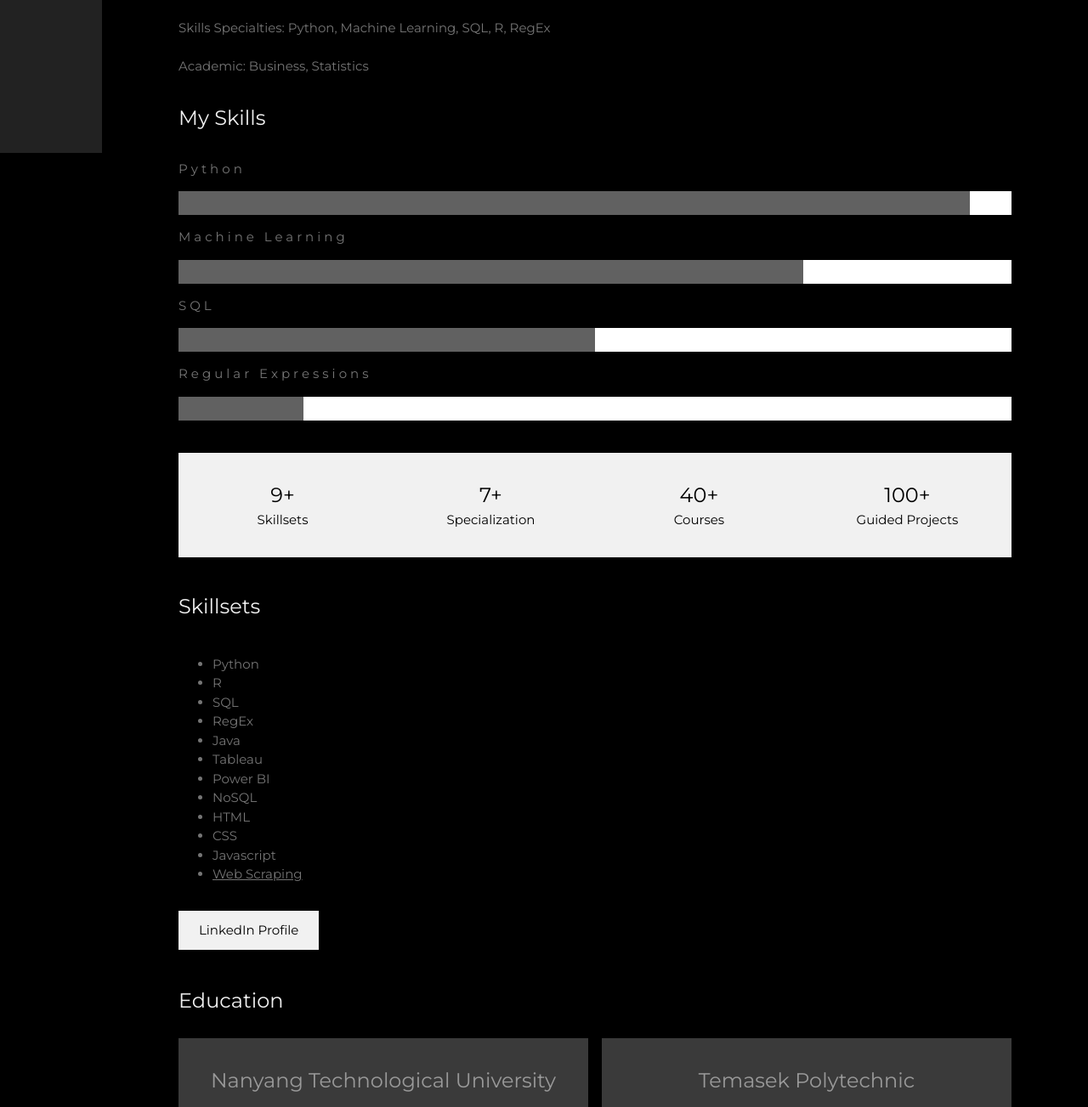
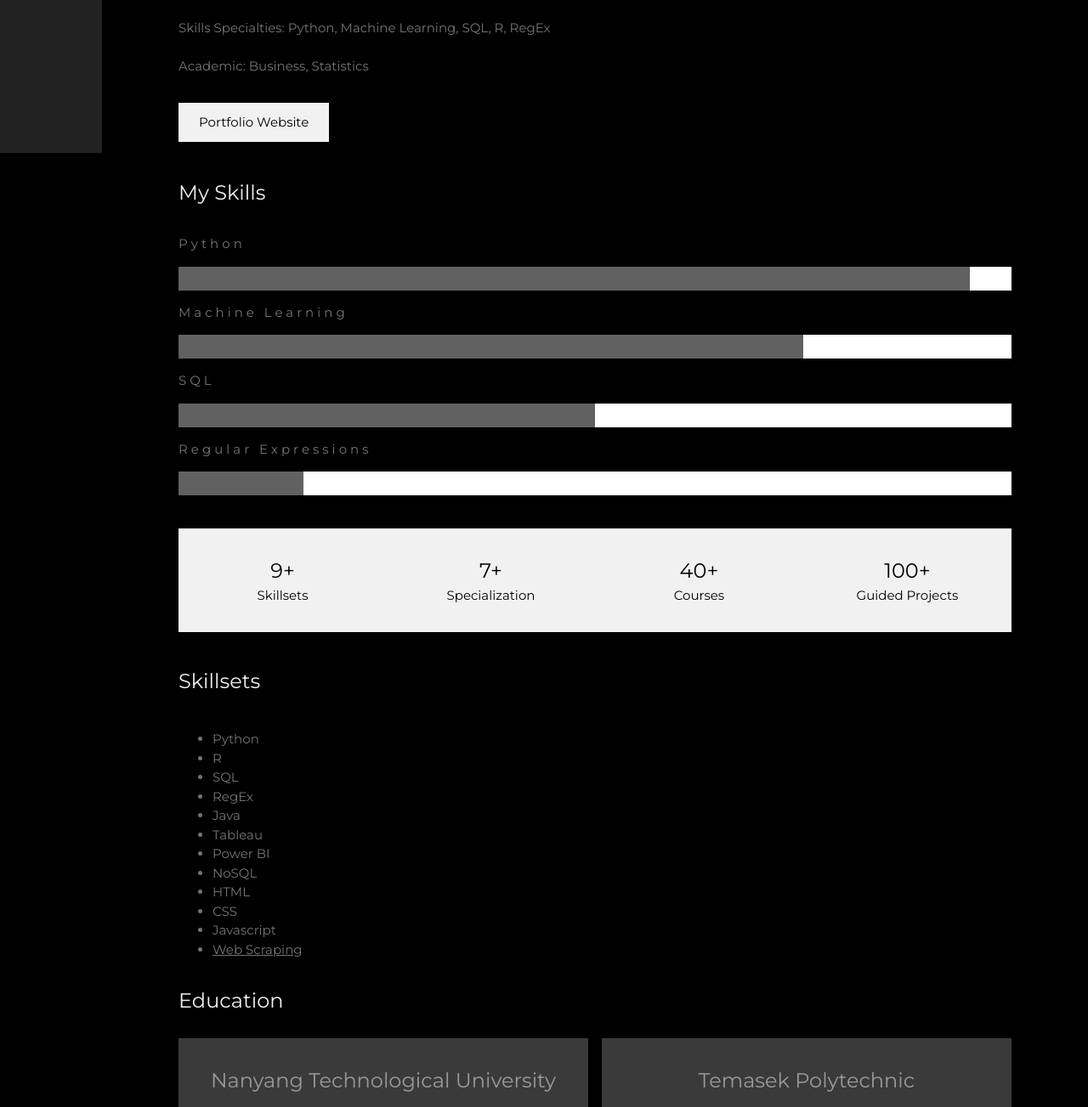
Before and after one commit to tonyngmk/tonyngmk.github.io, a plain HTML site: page index.html in a window 1280 px wide. Shown: the part 620-1923 px from the top of the page at 85% size. Drawn offline with Linux system fonts and the light colour scheme.

Commit message:
Update portfolio website

```diff
--- a/index.html
+++ b/index.html
@@ -81,6 +81,11 @@ body, h1,h2,h3,h4,h5,h6 {font-family: "Montserrat", sans-serif}
 	<br></br>
 	Academic: Business, Statistics
     </p>
+    <a href="https://www.notion.so/goldknees/Tony-Ng-3922b2aac5b84e0fbfe0c8ce2dbea1ab" class="icon-block">
+		<button class="w3-button w3-light-grey w3-padding-large w3-section"> Portfolio Website
+			<!-- <i class="fa fa-linkedin w3-hover-opacity"> LinkedIn Profile -->
+		</button>
+	</a>
     <h3 class="w3-padding-16 w3-text-light-grey">My Skills</h3>
     <p class="w3-wide">Python</p>
     <div class="w3-white">
@@ -142,11 +147,6 @@ body, h1,h2,h3,h4,h5,h6 {font-family: "Montserrat", sans-serif}
 			<!-- <h5>Web Development</h5> -->
 
 		<!-- </ul> -->
-    <a href="https://www.linkedin.com/in/tony-ng-ab5640113/" class="icon-block">
-		<button class="w3-button w3-light-grey w3-padding-large w3-section"> LinkedIn Profile
-			<!-- <i class="fa fa-linkedin w3-hover-opacity"> LinkedIn Profile -->
-		</button>
-	</a>
 
 
     <!-- Grid for pricing tables -->
```
